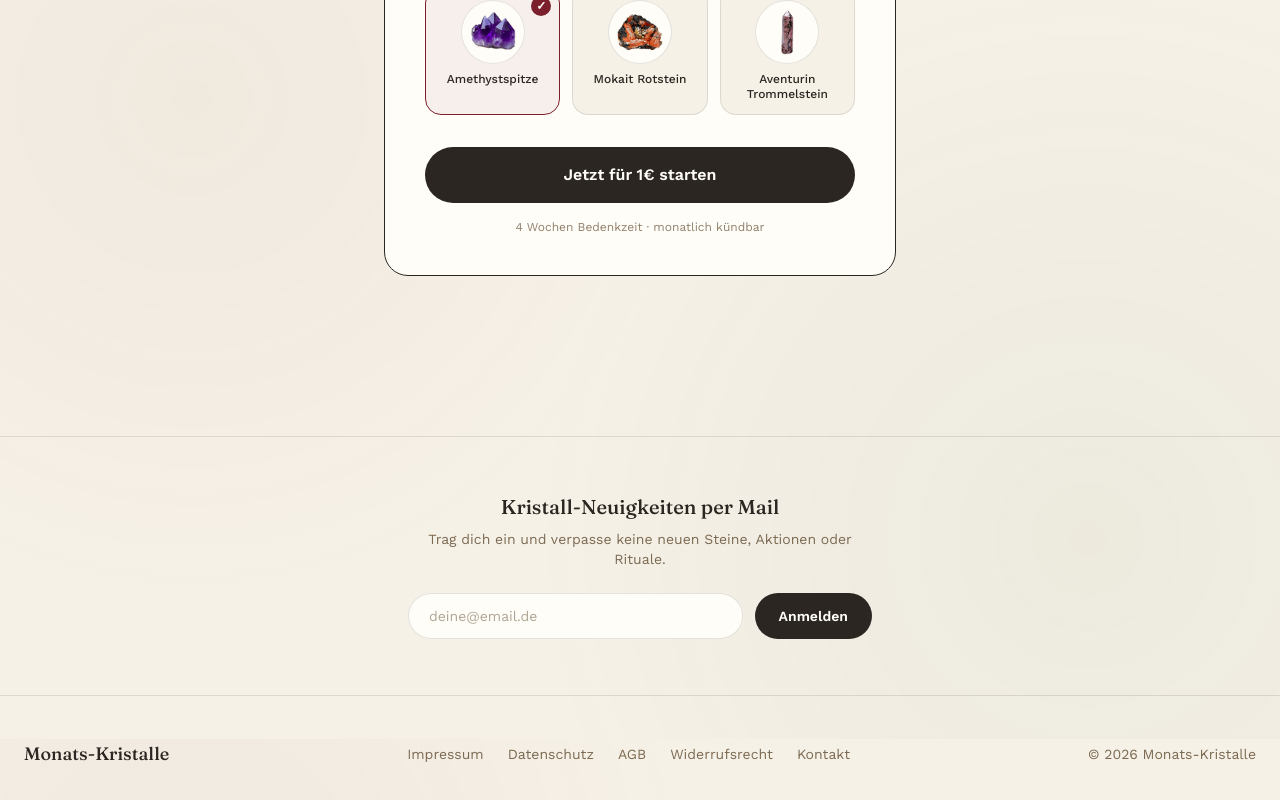
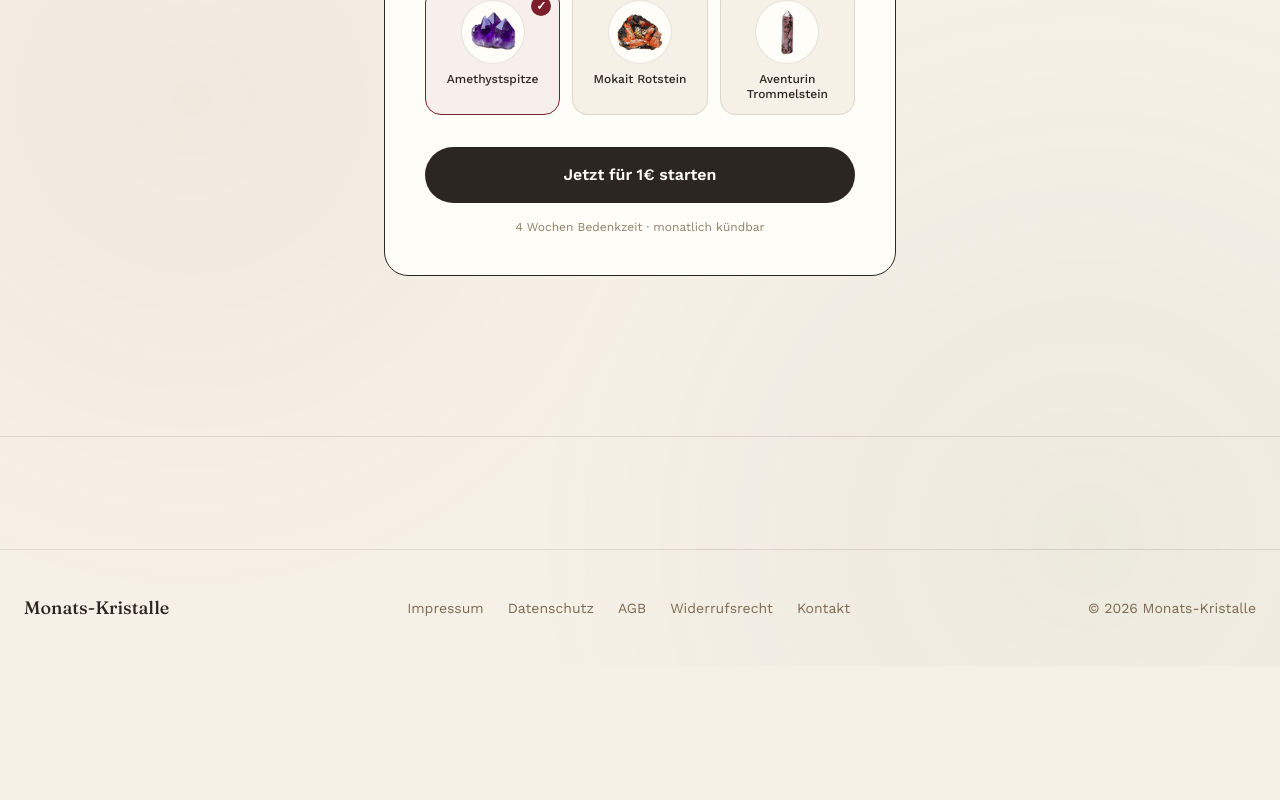
Before and after one commit to pajosch212/monats-kristalle, a Next.js app: page /monats-kristalle/abo in a window 1280 px wide. Shown: the part 4861-5661 px from the top of the page. After the commit the page ends 5527 px from the top, so only its background shows below. Built offline with nearby package versions, Linux system fonts and the light colour scheme.

Commit message:
Remove newsletter signup form, keep the spacing
Replaced the email input/button with an empty spacer div of the same
height (border-t + py-14), so the layout above/below doesn't shift.

```diff
--- a/components/NewsletterSignup.tsx
+++ b/components/NewsletterSignup.tsx
@@ -1,42 +1,5 @@
-"use client";
-
-import { useState } from "react";
-
+// ponytail: Formular entfernt, Platz/Abstand bewusst beibehalten (border-t + py-14),
+// falls hier später wieder ein Newsletter-Widget rein soll.
 export function NewsletterSignup() {
-  const [submitted, setSubmitted] = useState(false);
-
-  return (
-    <section className="border-t border-line py-14">
-      <div className="max-w-lg mx-auto px-6 text-center">
-        <div className="font-display text-xl font-medium text-ink mb-2">Kristall-Neuigkeiten per Mail</div>
-        <p className="text-sm text-taupe mb-6">
-          Trag dich ein und verpasse keine neuen Steine, Aktionen oder Rituale.
-        </p>
-        {submitted ? (
-          <p className="text-sm font-medium text-terracotta">Danke! Du bist dabei.</p>
-        ) : (
-          <form
-            className="flex flex-col sm:flex-row gap-3"
-            onSubmit={(e) => {
-              e.preventDefault();
-              setSubmitted(true);
-            }}
-          >
-            <input
-              type="email"
-              required
-              placeholder="deine@email.de"
-              className="flex-1 rounded-full border border-line bg-card px-5 py-3 text-sm text-ink placeholder:text-taupe/60 focus:outline-none focus:border-terracotta"
-            />
-            <button
-              type="submit"
-              className="rounded-full bg-ink text-card font-semibold text-sm px-6 py-3 hover:bg-terracotta transition-colors duration-300"
-            >
-              Anmelden
-            </button>
-          </form>
-        )}
-      </div>
-    </section>
-  );
+  return <div className="border-t border-line py-14" aria-hidden="true" />;
 }
```
